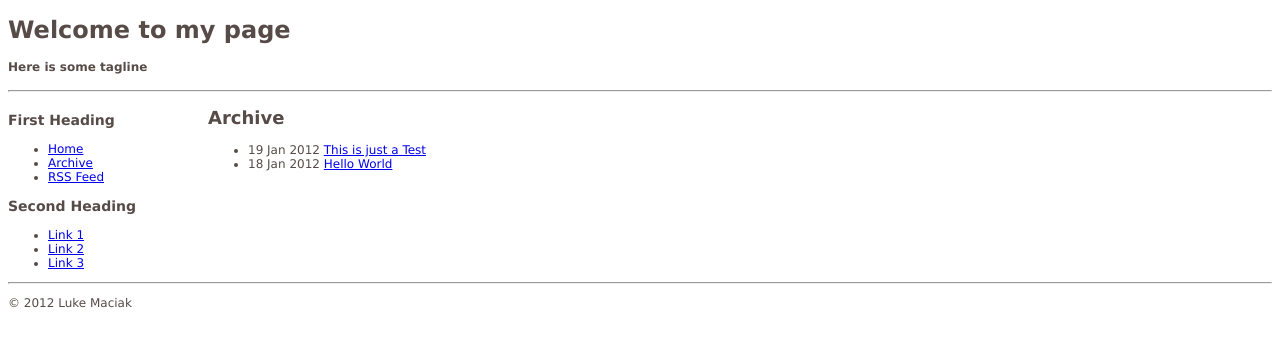
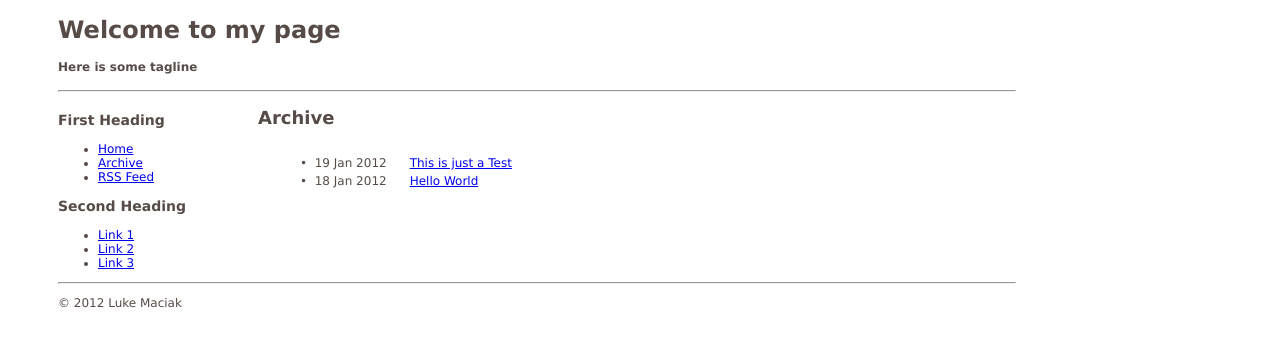
Before and after one commit to maciakl/Sample-Jekyll-Site, a Jekyll site: the page built from archive.html, in a window 1280 px wide. Shown: the top 347 px of the page. Built offline with Jekyll 4.4.1, drawn with Linux system fonts in a browser that asks for light colours.

Commit message:
Minor tweaks and comments

```diff
--- a/archive.html
+++ b/archive.html
@@ -5,11 +5,15 @@ title: Archive
 <div id="post">
 	<h2>Archive</h2>
 
-        <ul>
-    	{% for post in site.posts %}
-        <li><span class="date">{{ post.date | date_to_string }}</span>  <a href="{{site.baseurl}}{{ post.url }}">{{ post.title }}</a></li>
+    <div class="entry">
+        <table border=0>
+            {% for post in site.posts %}
+            <tr>
+                <td>&bull; &nbsp;<span class="date">{{ post.date | date_to_string }}</span></td>
+                <td><a href="{{site.baseurl}}{{ post.url }}">{{ post.title }}</a></td>
+            </tr>
     	{% endfor %}
-    	</ul>
-
+        </table>
+    </div>
 
 </div>
--- a/style.css
+++ b/style.css
@@ -2,6 +2,8 @@ body {
   font-size: 12px;
   font-family: Verdana, Arial, SunSans-Regular, Sans-Serif;
   color:#564b47;
+  padding-left: 50px;
+  padding-right: 20%;
 }
 
 pre {
@@ -9,6 +11,27 @@ pre {
     margin-left: 30px;
     padding: 5px;
     width: 80%;
+}
+
+code {
+    background-color: #E8E8E8;
+    padding-left: 3px;
+    padding-right: 3px;
+}
+
+pre {
+    background-color: #E8E8E8;
+    margin-left: 30px;
+    padding: 5px;
+    width: 80%;
+}
+
+table {
+    border: none;
+}
+
+td {
+    padding-left: 20px;
 }
 
 
@@ -25,6 +48,14 @@ pre {
 	min-width: 200px;
 }
 
+#sidebar a:visited,
+#sidebar a:active {
+    color: blue;
+}
+
+#sidebar a:hover {
+    color: blue;
+}
 
 #footer {
 	clear: both;
@@ -40,6 +71,12 @@ pre {
 	padding: 10px;
 }
 
+.entry img {
+    display: block;
+    margin-left: auto;
+    margin-right: auto;
+}
+
 .meta {
 	padding-top: 10px;
 }
```
Also changed, not shown: _config.yml (+12 -1 lines).
